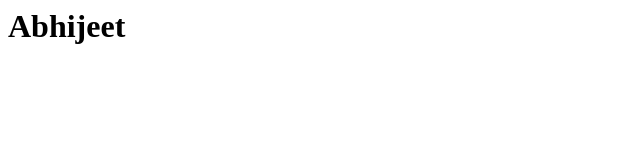
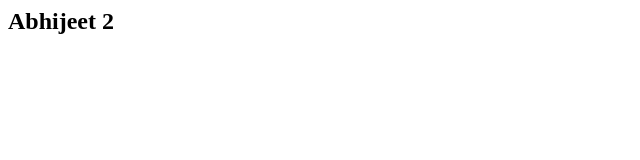
Before and after one commit to kaja-abhijeet/fsdlab, a plain HTML site: page index.html in a window 1280 px wide. Shown: the whole page, without its empty margins (0-640 px from the left). Drawn offline with Linux system fonts and the light colour scheme.

Commit message:
Added abhijeet 2

```diff
--- a/index.html
+++ b/index.html
@@ -1 +1 @@
-<h1>Abhijeet</h1>
+<h2>Abhijeet 2</h2>
```
